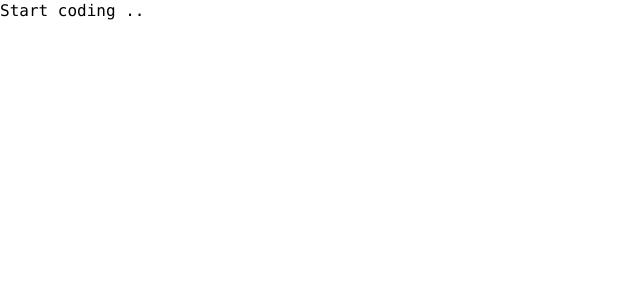
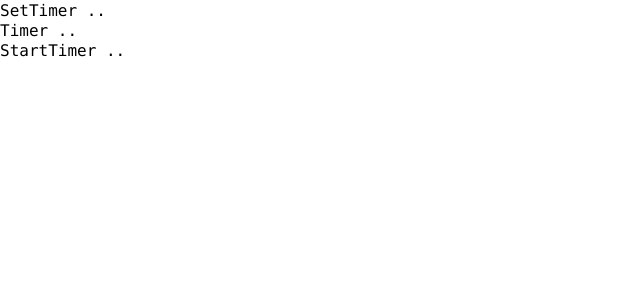
Before and after one commit to MustafaAnasKH99/Voice-Pomodoro-Clock, a React (Create React App) app in the folder vomodock/: page / in a window 1280 px wide. Shown: the top 300 px of the page, without its empty margins (0-640 px from the left). Built offline with nearby package versions, Linux system fonts and the light colour scheme.

Commit message:
Set components

```diff
--- a/vomodock/src/App.js
+++ b/vomodock/src/App.js
@@ -1,11 +1,16 @@
 import React from 'react';
+
+// Components
+import Timer from './Components/Timer'
+import SetTimer from './Components/SetTimer'
+import StartTimer from './Components/StartTimer'
 
 function App() {
   return (
     <div className="App">
-      <header className="App-header">
-        <code>Start coding ..</code>
-      </header>
+        <SetTimer />
+        <Timer />
+        <StartTimer />
     </div>
   );
 }
--- /dev/null
+++ b/vomodock/src/Components/SetTimer.js
@@ -0,0 +1,11 @@
+import React from 'react';
+
+function SetTimer() {
+  return (
+    <div>
+        <code>SetTimer ..</code>
+    </div>
+  );
+}
+
+export default SetTimer;
--- /dev/null
+++ b/vomodock/src/Components/StartTimer.js
@@ -0,0 +1,11 @@
+import React from 'react';
+
+function StartTimer() {
+  return (
+    <div>
+        <code>StartTimer ..</code>
+    </div>
+  );
+}
+
+export default StartTimer;
--- /dev/null
+++ b/vomodock/src/Components/Timer.js
@@ -0,0 +1,11 @@
+import React from 'react';
+
+function Timer() {
+  return (
+    <div>
+        <code>Timer ..</code>
+    </div>
+  );
+}
+
+export default Timer;
```
